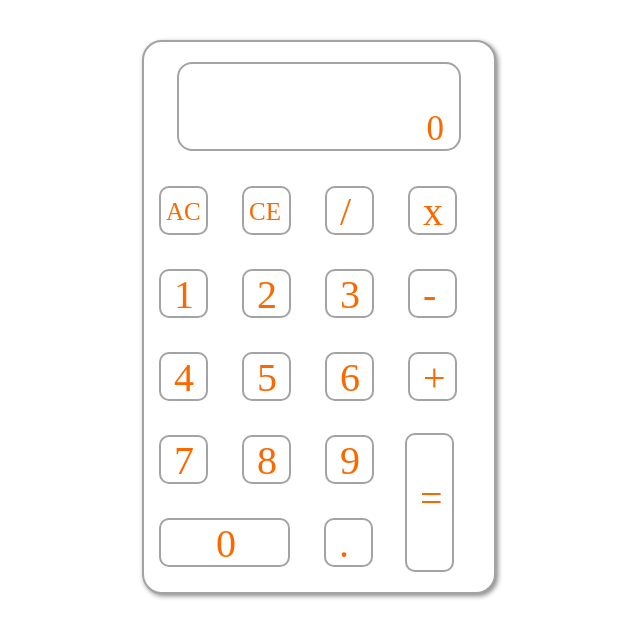
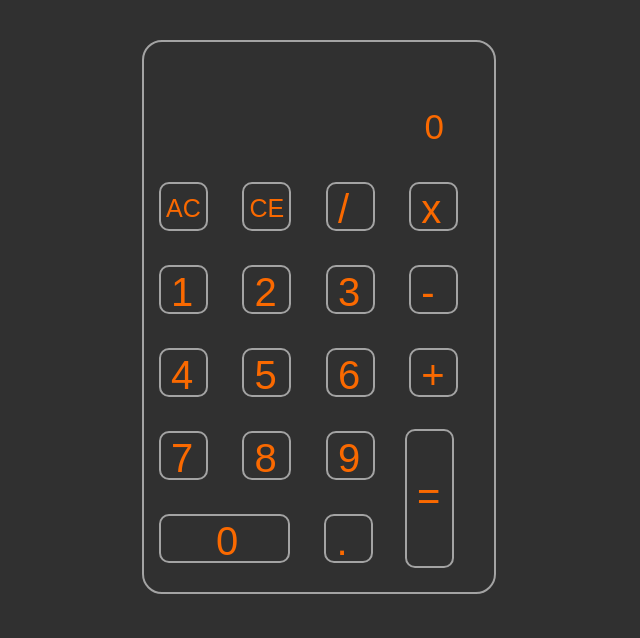
Before and after one commit to sebalex11/calculator, a plain HTML site: page index.html in a window 1280 px wide. Shown: the whole page, without its empty margins (321-961 px from the left). Drawn offline with nearby package versions, Linux system fonts and the light colour scheme.

Commit message:
styled it and went with minimalism cause....

```diff
--- a/CSS/style.scss
+++ b/CSS/style.scss
@@ -3,9 +3,11 @@ $colorText: #FA6900;
 $colorLight: #FFF;
 $colorBorder: #A3A3A3;
 $border: solid $colorBorder 2px;
+@import url('https://fonts.googleapis.com/css?family=Questrial|Roboto+Mono');
 
 body {
-	background-color: $colorLight;
+	font-family: /*"Questrial",*/ sans-serif;
+	background-color: $colorDark;
 	color: $colorText;
 	div {
 		border: $border;
@@ -13,13 +15,12 @@ body {
 }
 
 #calc {
-	background-color: $colorLight;
+	background-color: $colorDark;
 	width: 350px;
 	height: 550px;
 	border-radius: 20px;
 	margin: 40px auto;
-	box-shadow: 2px 2px 5px #888888;
-}
+	}
 
 #display{
 	width: 230px;
@@ -31,6 +32,7 @@ body {
 	position: relative;
 	overflow: hidden;
 	//background-color: $colorBorder;
+	border-style: none;
 }
 
 #digi  	 {
@@ -59,8 +61,8 @@ body {
 
 p {
 	position: absolute;
-	top: -40;
-	left:13;
+	top: -37;
+	left:10;
 }
 
 .smaller {
```
Also changed, not shown: CSS/style.css, 1 other file.
